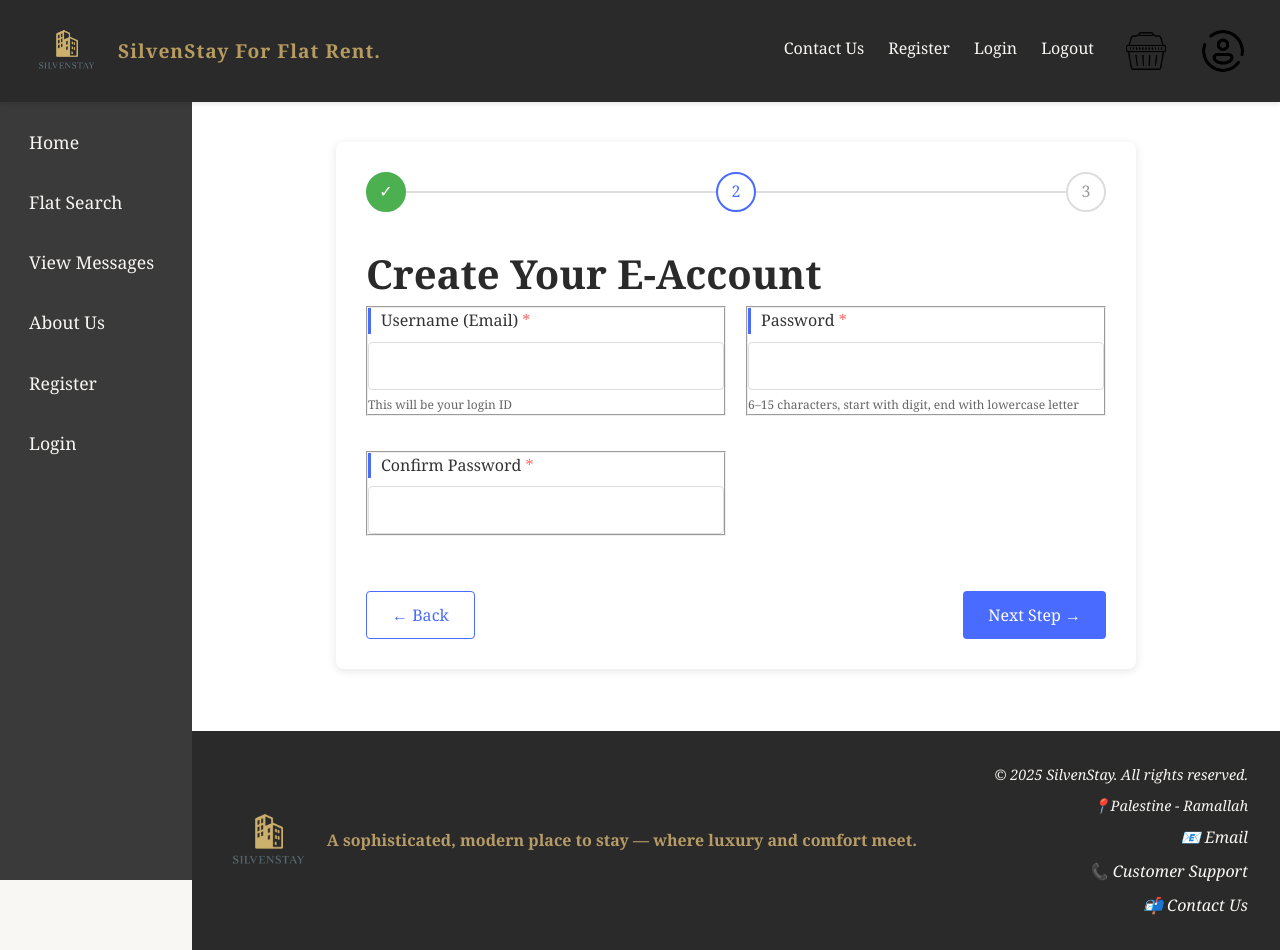
After one commit to AymanAlqayem/SilvenStay, a PHP site: page /web_project/AccountCreation.php in a window 1280 px wide. The commit adds this page. Run offline with PHP 8.4, Linux system fonts and the light colour scheme.

Commit message:
Version 2

```diff
--- /dev/null
+++ b/public_html/web_project/AccountCreation.php
@@ -0,0 +1,110 @@
+<?php
+session_start();
+
+$error = '';
+$username = '';
+$password = '';
+$confirm_password = '';
+
+// Handle POST submission
+if ($_SERVER['REQUEST_METHOD'] === 'POST') {
+    $username = $_POST['username'] ?? '';
+    $password = $_POST['password'] ?? '';
+    $confirm_password = $_POST['confirm_password'] ?? '';
+
+    // Save username and passwords temporarily for repopulating fields
+    $_SESSION['step2']['username'] = $username;
+    $_SESSION['step2']['password'] = $password;
+    $_SESSION['step2']['confirm_password'] = $confirm_password;
+
+    $pattern = '/^[0-9].{4,13}[a-z]$/';
+
+    if (!preg_match($pattern, $password)) {
+        // Do nothing; just stay silently on the page (no error shown for this case)
+    } elseif ($password !== $confirm_password) {
+        $error = "Passwords do not match.";
+    } else {
+        // Valid case
+        $_SESSION['step2']['password'] = $password;
+        $_SESSION['step2']['confirm_password'] = $confirm_password;
+        header("Location: ReviewAndConfirm.php");
+        exit;
+    }
+}
+
+// If coming in fresh, try to fill the username with step1 email
+if (empty($_SESSION['step2']['username']) && isset($_SESSION['step1']['email'])) {
+    $username = $_SESSION['step1']['email'];
+} else {
+    $username = $_SESSION['step2']['username'] ?? '';
+}
+
+$password = $_SESSION['step2']['password'] ?? '';
+$confirm_password = $_SESSION['step2']['confirm_password'] ?? '';
+?>
+
+<!DOCTYPE html>
+<html lang="en">
+<head>
+    <meta charset="UTF-8">
+    <title>Registration - Step 2</title>
+    <link rel="stylesheet" href="styles.css">
+</head>
+<body>
+<?php include 'header.php'; ?>
+<?php include 'nav.php'; ?>
+
+<div class="content-wrapper">
+    <main class="site-main">
+        <section class="registration-container">
+            <nav class="progress-steps" aria-label="Registration progress">
+                <span class="step completed">✓</span>
+                <span class="step active">2</span>
+                <span class="step">3</span>
+            </nav>
+
+            <header>
+                <h1>Create Your E-Account</h1>
+            </header>
+
+            <form action="AccountCreation.php" method="POST" class="registration-form">
+                <input type="hidden" name="step" value="2">
+
+                <?php if (!empty($error)): ?>
+                    <div class="error-message"><?= htmlspecialchars($error) ?></div>
+                <?php endif; ?>
+
+                <fieldset class="form-group">
+                    <label for="username" class="form-label required">Username (Email)</label>
+                    <input type="email" id="username" name="username" class="form-input" required
+                           value="<?= htmlspecialchars($username) ?>">
+                    <small class="form-hint">This will be your login ID</small>
+                </fieldset>
+
+                <fieldset class="form-group">
+                    <label for="password" class="form-label required">Password</label>
+                    <input type="password" id="password" name="password" class="form-input" required
+                           pattern="^[0-9].{4,13}[a-z]$"
+                           title="Password must be 6–15 characters, start with digit, and end with lowercase letter"
+                           value="<?= htmlspecialchars($password) ?>">
+                    <small class="form-hint">6–15 characters, start with digit, end with lowercase letter</small>
+                </fieldset>
+
+                <fieldset class="form-group">
+                    <label for="confirm_password" class="form-label required">Confirm Password</label>
+                    <input type="password" id="confirm_password" name="confirm_password" class="form-input" required
+                           value="<?= htmlspecialchars($confirm_password) ?>">
+                </fieldset>
+
+                <section class="form-actions">
+                    <button type="button" class="btn btn-back" onclick="window.location.href='index.php'">← Back</button>
+                    <button type="submit" class="btn btn-next">Next Step →</button>
+                </section>
+            </form>
+        </section>
+    </main>
+</div>
+
+<?php include 'footer.php'; ?>
+</body>
+</html>
--- a/public_html/web_project/nav.php
+++ b/public_html/web_project/nav.php
@@ -10,7 +10,7 @@ $current_page = basename($_SERVER['PHP_SELF']);
         <li><a href="flatSearch.php" class="<?php echo $current_page === 'flatSearch.php' ? 'active' : ''; ?>">Flat Search</a></li>
         <li><a href="viewMessages.php" class="<?php echo $current_page === 'viewMessages.php' ? 'active' : ''; ?>">View Messages</a></li>
         <li><a href="aboutUs.php" class="<?php echo $current_page === 'aboutUs.php' ? 'active' : ''; ?>">About Us</a></li>
-        <li><a href="register.php" class="<?php echo $current_page === 'register.php' ? 'active' : ''; ?>">Register</a></li>
+        <li><a href="index.php" class="<?php echo $current_page === 'register.php' ? 'active' : ''; ?>">Register</a></li>
         <li><a href="login.php" class="<?php echo $current_page === 'login.php' ? 'active' : ''; ?>">Login</a></li>
     </ul>
 
--- a/public_html/web_project/styles.css
+++ b/public_html/web_project/styles.css
@@ -247,7 +247,8 @@ p, a, span, li {
     padding: 2rem 0;
     position: fixed;
     top: 5rem;
-    height: calc(100vh - 5rem);
+    /*height: calc(100vh - 5rem);*/
+    height: 100%;
     overflow-y: auto;
     /*z-index: 90;*/
 }
@@ -265,7 +266,7 @@ p, a, span, li {
     padding: 1rem 1.5rem;
     font-size: 1.1rem;
     transition: all 0.3s ease;
-    border-left: 4px solid transparent;
+    border-left: 5px solid transparent;
 }
 
 .site-nav li a:hover {
@@ -369,6 +370,7 @@ p, a, span, li {
     background-color: #9a8256;
     color: #f9f7f3;
 }
+
 
 /* Contact Us Page (contact-us.php).
    -------------------------------- */
@@ -688,6 +690,7 @@ p, a, span, li {
     border-radius: 8px;
     margin: 3rem 0;
 }
+
 
 /* About Us Page (aboutUs.php)
    -------------------------------- */
@@ -1155,3 +1158,225 @@ time {
 .contact-link:hover {
     color: #d4b985;
 }
+
+
+/* Registration Container */
+.registration-container {
+    max-width: 800px;
+    margin: 30px auto;
+    padding: 30px;
+    background: white;
+    border-radius: 8px;
+    box-shadow: 0 2px 10px rgba(0, 0, 0, 0.1);
+    z-index: 10;
+}
+
+/* Progress Bar */
+.progress-steps {
+    display: flex;
+    justify-content: space-between;
+    margin-bottom: 30px;
+    position: relative;
+}
+
+.progress-steps:before {
+    content: '';
+    position: absolute;
+    top: 50%;
+    left: 0;
+    right: 0;
+    height: 2px;
+    background: #ddd;
+    z-index: 1;
+    transform: translateY(-50%);
+}
+
+.step {
+    width: 40px;
+    height: 40px;
+    border-radius: 50%;
+    background: white;
+    border: 2px solid #ddd;
+    display: flex;
+    align-items: center;
+    justify-content: center;
+    position: relative;
+    z-index: 2;
+    color: #999;
+}
+
+.step.active {
+    border-color: #4a6bff;
+    color: #4a6bff;
+}
+
+.step.completed {
+    border-color: #4CAF50;
+    background: #4CAF50;
+    color: white;
+}
+
+/* Form Styles */
+.registration-form {
+    display: grid;
+    grid-template-columns: 1fr 1fr;
+    gap: 20px;
+}
+
+.form-section {
+    grid-column: 1 / -1;
+    padding: 20px;
+    border: 1px solid #eee;
+    border-radius: 6px;
+    margin-bottom: 15px;
+}
+
+.form-section-title {
+    margin-bottom: 15px;
+    color: #4a6bff;
+    font-size: 18px;
+}
+
+.form-group {
+    margin-bottom: 15px;
+}
+
+.form-label {
+    display: block;
+    margin-bottom: 8px;
+    font-weight: 500;
+    padding-left: 10px;
+    border-left: 3px solid #4a6bff;
+}
+
+.form-label.required:after {
+    content: ' *';
+    color: #ff6b6b;
+}
+
+.form-input {
+    width: 100%;
+    padding: 12px 15px;
+    border: 1px solid #ddd;
+    border-radius: 4px;
+    font-size: 16px;
+}
+
+.form-input:focus {
+    outline: none;
+    border-color: #4a6bff;
+    box-shadow: 0 0 0 3px rgba(74, 107, 255, 0.1);
+    background-color: #f5f7ff;
+}
+
+.form-hint {
+    display: block;
+    margin-top: 5px;
+    font-size: 12px;
+    color: #666;
+}
+
+/* Form Actions */
+.form-actions {
+    grid-column: 1 / -1;
+    display: flex;
+    justify-content: space-between;
+    margin-top: 20px;
+}
+
+.btn {
+    padding: 12px 25px;
+    border: none;
+    border-radius: 4px;
+    font-size: 16px;
+    cursor: pointer;
+}
+
+.btn-next {
+    background: #4a6bff;
+    color: white;
+}
+
+.btn-back {
+    background: white;
+    color: #4a6bff;
+    border: 1px solid #4a6bff;
+}
+
+.btn-confirm {
+    background: #4CAF50;
+    color: white;
+}
+
+/* Remove number input arrows */
+input[type=number]::-webkit-inner-spin-button,
+input[type=number]::-webkit-outer-spin-button {
+    -webkit-appearance: none;
+    margin: 0;
+}
+
+input[type=number] {
+    -moz-appearance: textfield;
+}
+
+/* Consistent hover for all buttons */
+.btn:hover {
+    background-color: wheat;
+    color: darkred;
+}
+
+.error-message {
+    color: red;
+    font-weight: bold;
+    margin-bottom: 15px;
+    grid-column: 1 / -1;
+}
+
+/* Review Group Styles */
+.review-group {
+    display: flex;
+    flex-direction: column;
+    gap: 15px;
+    margin-bottom: 20px;
+}
+
+.review-item {
+    display: flex;
+    align-items: center;
+    background: #f9f7f3;
+    border: 1px solid #e0e0e0;
+    border-radius: 8px;
+    padding: 15px;
+    transition: all 0.3s ease;
+    box-shadow: 0 2px 5px rgba(0, 0, 0, 0.05);
+}
+
+.review-item:hover {
+    transform: translateY(-3px);
+    box-shadow: 0 5px 15px rgba(183, 156, 103, 0.2);
+    border-color: #B79C67;
+}
+
+.review-icon {
+    font-size: 1.5rem;
+    margin-right: 15px;
+    color: #4a6bff;
+}
+
+.review-content {
+    flex: 1;
+}
+
+.review-content dt {
+    font-weight: 600;
+    color: #2a2a2a;
+    font-size: 1rem;
+    margin-bottom: 5px;
+}
+
+.review-content dd {
+    margin: 0;
+    color: #555;
+    font-size: 1.1rem;
+    font-weight: 400;
+}
```
Also changed, not shown: public_html/web_project/ReviewAndConfirm.php (added, +139 -0 lines), public_html/web_project/index.php (added, +103 -0 lines).
